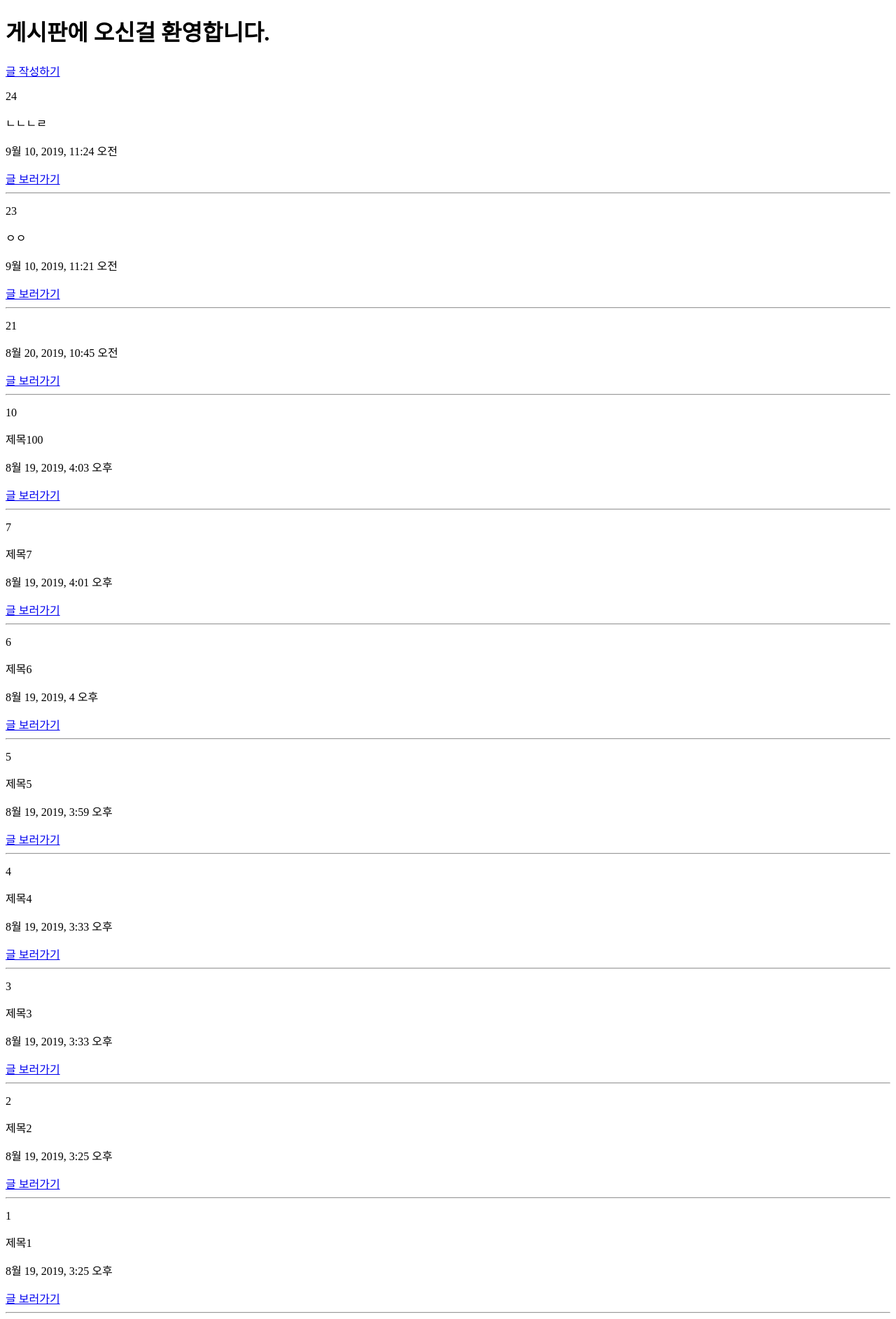
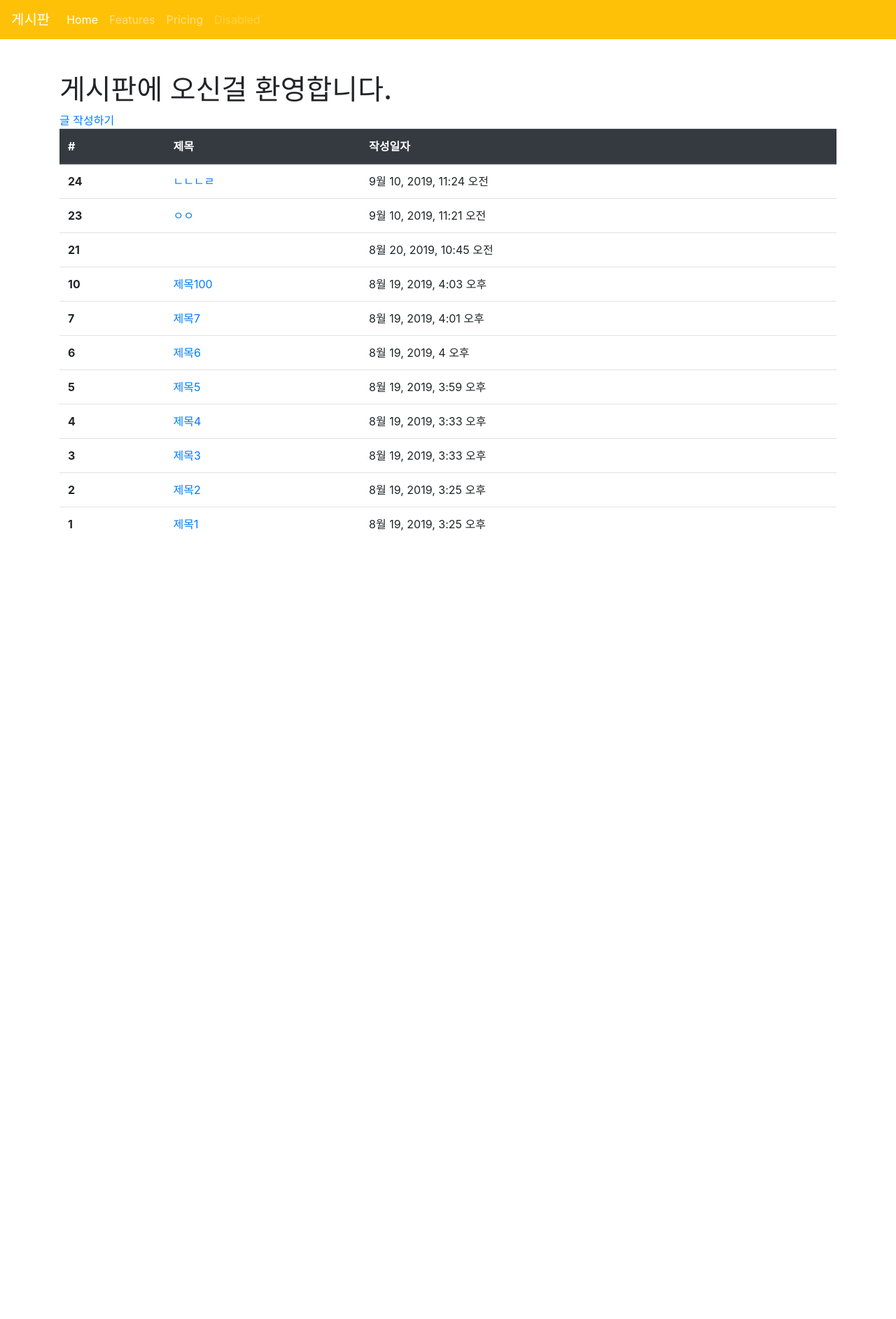
Before and after one commit to dmswjd9501/django-crud, a Django app: page /articles/ in a window 1280 px wide. Shown: the whole page at 70% size. After the commit the page ends 758 px from the top, so only its background shows below. Run offline with Django 3.2, Linux system fonts and the light colour scheme; data comes from the database, SQL or seed files in the repository; both versions use the stored data as it was after the commit; some libraries are stand-ins or nearby versions.

Commit message:
09 | Set URL namespace

```diff
--- a/articles/templates/articles/base.html
+++ b/articles/templates/articles/base.html
@@ -1,13 +1,50 @@
 <!DOCTYPE html>
 <html lang="ko">
+
 <head>
+  <link rel="stylesheet" href="https://stackpath.bootstrapcdn.com/bootstrap/4.3.1/css/bootstrap.min.css" integrity="sha384-ggOyR0iXCbMQv3Xipma34MD+dH/1fQ784/j6cY/iJTQUOhcWr7x9JvoRxT2MZw1T" crossorigin="anonymous">
   <meta charset="UTF-8">
   <meta name="viewport" content="width=device-width, initial-scale=1.0">
   <meta http-equiv="X-UA-Compatible" content="ie=edge">
   <title>게시판</title>
 </head>
 <body>
-  {% block body %}
-  {% endblock %}
+  <nav class="navbar navbar-expand-lg navbar-dark bg-warning">
+    <a class="navbar-brand" href="/">게시판</a>
+    <button class="navbar-toggler" type="button" data-toggle="collapse" data-target="#navbarNav"
+      aria-controls="navbarNav" aria-expanded="false" aria-label="Toggle navigation">
+      <span class="navbar-toggler-icon"></span>
+    </button>
+    <div class="collapse navbar-collapse" id="navbarNav">
+      <ul class="navbar-nav">
+        <li class="nav-item active">
+          <a class="nav-link" href="#">Home <span class="sr-only">(current)</span></a>
+        </li>
+        <li class="nav-item">
+          <a class="nav-link" href="#">Features</a>
+        </li>
+        <li class="nav-item">
+          <a class="nav-link" href="#">Pricing</a>
+        </li>
+        <li class="nav-item">
+          <a class="nav-link disabled" href="#" tabindex="-1" aria-disabled="true">Disabled</a>
+        </li>
+      </ul>
+    </div>
+  </nav>
+  <div class="container mt-5">
+    {% block body %}
+    {% endblock %}
+  </div>
+  <script src="https://code.jquery.com/jquery-3.3.1.slim.min.js"
+    integrity="sha384-q8i/X+965DzO0rT7abK41JStQIAqVgRVzpbzo5smXKp4YfRvH+8abtTE1Pi6jizo" crossorigin="anonymous">
+  </script>
+  <script src="https://cdnjs.cloudflare.com/ajax/libs/popper.js/1.14.7/umd/popper.min.js"
+    integrity="sha384-UO2eT0CpHqdSJQ6hJty5KVphtPhzWj9WO1clHTMGa3JDZwrnQq4sF86dIHNDz0W1" crossorigin="anonymous">
+  </script>
+  <script src="https://stackpath.bootstrapcdn.com/bootstrap/4.3.1/js/bootstrap.min.js"
+    integrity="sha384-JjSmVgyd0p3pXB1rRibZUAYoIIy6OrQ6VrjIEaFf/nJGzIxFDsf4x0xIM+B07jRM" crossorigin="anonymous">
+  </script>
 </body>
+
 </html>
--- a/articles/templates/articles/index.html
+++ b/articles/templates/articles/index.html
@@ -1,21 +1,35 @@
 <!DOCTYPE html>
 <html lang="ko">
+
 <head>
   <meta charset="UTF-8">
   <meta name="viewport" content="width=device-width, initial-scale=1.0">
   <meta http-equiv="X-UA-Compatible" content="ie=edge">
   <title>게시판</title>
 </head>
-<body>
-  {% extends 'articles/base.html' %}
-  {% block body %}
-  <h1>게시판에 오신걸 환영합니다.</h1>
-  <a href="/articles/new/">글 작성하기</a>
+
+{% extends 'articles/base.html' %}
+{% block body %}
+<h1>게시판에 오신걸 환영합니다.</h1>
+<a href="{% url 'articles:new' %}">글 작성하기</a>
+<table class="table">
+  <thead class="thead-dark">
+    <tr>
+      <th scope="col">#</th>
+      <th scope="col">제목</th>
+      <th scope="col">작성일자</th>
+    </tr>
+  </thead>
+  <tbody>
     {% for article in articles %}
-    <p>{{ article.id }}</p>
-    <p>{{ article.title }}</p>
-    <p>{{ article.created_at }}</p>
-    <a href="/articles/{{article.pk}}">글 보러가기</a>
-    <hr>
+    <tr>
+      <th scope="row">{{ article.id }}</th>
+      <td>
+        <a href="{% url 'articles:detail' article.pk %}">{{ article.title }}</a>
+      </td>
+      <td>{{ article.created_at }}</td>
+    </tr>
     {% endfor %}
+  </tbody>
+</table>
 {% endblock %}
--- a/articles/urls.py
+++ b/articles/urls.py
@@ -1,13 +1,14 @@
 from django.urls import path
+from . import views
 
-from . import views
+app_name = 'articles'
+
 urlpatterns = [
-    path('', views.index),
-    path('new/', views.new),
-    path('create/', views.create),
-    path('<int:article_pk>/', views.detail),
-    path('<int:article_pk>/delete/', views.delete),
-    path('<int:article_pk>/edit/', views.edit),
-    path('<int:article_pk>/update/', views.update),
-
+    path('', views.index, name='index'),
+    path('new/', views.new, name='new'),
+    path('create/', views.create, name='create'),
+    path('<int:article_pk>/', views.detail, name='detail'),
+    path('<int:article_pk>/delete/', views.delete, name='delete'),
+    path('<int:article_pk>/edit/', views.edit, name='edit'),
+    path('<int:article_pk>/update/', views.update, name='update'),
 ]
--- a/articles/views.py
+++ b/articles/views.py
@@ -21,7 +21,7 @@ def create(request):
    context = {
        'article': article
    }
-   return redirect(f'/articles/{article.pk}/')
+   return redirect('articles:detail', article.pk)
     # return render(request, 'articles/create.html', context)
 
 def detail(request, article_pk):
@@ -34,7 +34,7 @@ def detail(request, article_pk):
 def delete(request, article_pk):
     article = Article.objects.get(pk=article_pk)
     article.delete()
-    return redirect('/articles/')
+    return redirect('articles:index')
 
 def edit(request, article_pk):
     article = Article.objects.get(pk=article_pk)
@@ -48,4 +48,4 @@ def update(request, article_pk):
     article.title = request.GET.get('title')
     article.content = request.GET.get('content')
     article.save()
-    return redirect(f'/articles/{article.pk}/')
+    return redirect('articles:detail', article.pk)
```
Also changed, not shown: articles/templates/articles/detail.html (+4 -4 lines), articles/templates/articles/edit.html (+12 -6 lines), articles/templates/articles/new.html (+12 -7 lines), README.md, db.sqlite3.
